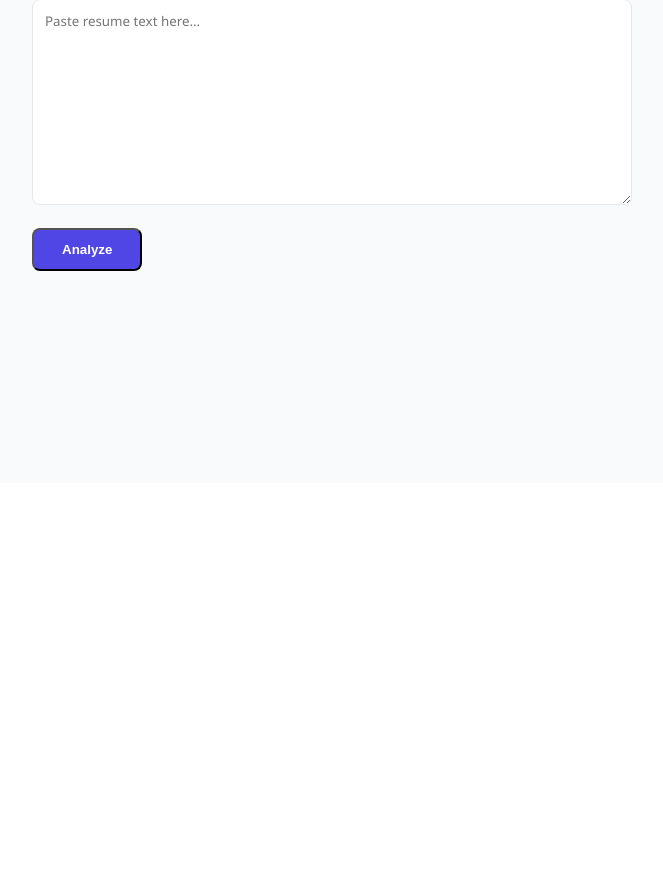
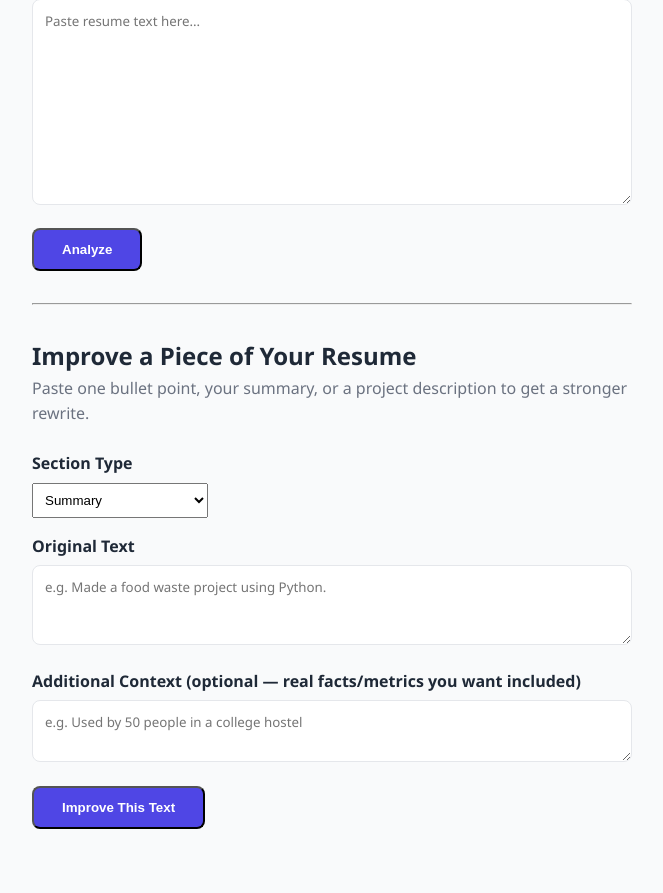
Before and after one commit to AashiChikara/Resume-Analyzer, a FastAPI app: page /analysis in a window 1280 px wide. Shown: the part 317-1210 px from the top of the page, without its empty margins (152-815 px from the left). Before the commit the page ends 588 px from the top, so only its background shows below. Run offline with FastAPI, Linux system fonts and the light colour scheme.

Commit message:
Phase 6: explainable resume score and AI improvement suggestions

```diff
--- a/ai_service.py
+++ b/ai_service.py
@@ -162,3 +162,61 @@
         raise ValueError(f"The LLM's response didn't match the expected structure: {e}")
 
     return analysis
+
+from schemas import ImprovementResult
+
+IMPROVE_PROMPT = """
+You are helping someone improve a piece of their resume. Rewrite the text below
+to sound clearer, more professional, and more action-oriented.
+
+CRITICAL RULES:
+- Do NOT invent numbers, percentages, metrics, or achievements that are not
+  already present in the original text or in the additional context provided.
+- Only reword and strengthen what is already true. Use stronger action verbs
+  and clearer structure, but do not fabricate outcomes.
+- If additional context is provided below, you may incorporate those specific
+  facts, since the user confirmed they are true.
+
+Section type: {section_type}
+
+Original text:
+\"\"\"
+{original_text}
+\"\"\"
+
+Additional context (facts the user confirmed are true, may be empty):
+\"\"\"
+{additional_context}
+\"\"\"
+
+Return ONLY the improved text. No explanation, no quotes, no markdown.
+"""
+
+
+def improve_resume_text(section_type: str, original_text: str,
+                         additional_context: str | None = None) -> ImprovementResult:
+    """
+    Ask Gemini to rewrite a piece of resume text without inventing facts.
+    """
+    prompt = IMPROVE_PROMPT.format(
+        section_type=section_type,
+        original_text=original_text,
+        additional_context=additional_context or "None provided.",
+    )
+
+    try:
+        response = client.models.generate_content(
+            model="gemini-2.0-flash",
+            contents=prompt,
+        )
+    except Exception as e:
+        raise ValueError(f"LLM API call failed: {e}")
+
+    improved = (response.text or "").strip()
+    if not improved:
+        raise ValueError("The LLM returned an empty response.")
+
+    return ImprovementResult(
+        original_text=original_text,
+        improved_text=improved,
+    )
--- a/database.py
+++ b/database.py
@@ -3,6 +3,7 @@
 import psycopg2
 from psycopg2.extras import RealDictCursor
 from dotenv import load_dotenv
+
 
 load_dotenv()
 
--- a/main.py
+++ b/main.py
@@ -11,6 +11,9 @@
 from matching_service import calculate_match
 from database import init_db
 from models import save_resume, save_analysis, save_job_match, get_history
+from ai_service import analyze_resume, analyze_job_description, improve_resume_text
+from schemas import ResumeAnalysis, JobDescriptionAnalysis, MatchResult, ResumeScore, ImprovementRequest, ImprovementResult
+from matching_service import calculate_match, calculate_resume_score
 
 BASE_DIR = Path(__file__).resolve().parent
 MAX_FILE_SIZE_MB = 5
@@ -182,6 +185,76 @@
 
     return result
 
+class ResumeScoreRequest(BaseModel):
+    resume_text: str
+    job_description: str
+    resume_id: int | None = None
+
+
+@app.post("/resume-score", response_model=ResumeScore)
+def resume_score_endpoint(payload: ResumeScoreRequest):
+    if not payload.resume_text.strip():
+        raise HTTPException(status_code=400, detail="Resume text is missing.")
+    if not payload.job_description.strip():
+        raise HTTPException(status_code=400, detail="Job description is missing.")
+
+    try:
+        resume_analysis = analyze_resume(payload.resume_text)
+        jd_analysis = analyze_job_description(payload.job_description)
+    except ValueError as e:
+        raise HTTPException(status_code=502, detail=str(e))
+
+    match_result = calculate_match(
+        resume_text=payload.resume_text,
+        job_description=payload.job_description,
+        resume_skills=resume_analysis.skills,
+        required_skills=jd_analysis.required_skills,
+        job_keywords=jd_analysis.keywords,
+    )
+
+    score = calculate_resume_score(match_result, resume_analysis)
+
+    if payload.resume_id is not None:
+        try:
+            save_analysis(
+                resume_id=payload.resume_id,
+                strengths=resume_analysis.strengths,
+                weaknesses=resume_analysis.weaknesses,
+                suggestions=resume_analysis.suggestions,
+                score=score.overall_score,
+            )
+        except Exception as e:
+            raise HTTPException(
+                status_code=500,
+                detail=f"Score calculated but saving to database failed: {e}",
+            )
+
+    return score
+
+
+@app.post("/improve-resume", response_model=ImprovementResult)
+def improve_resume_endpoint(payload: ImprovementRequest):
+    if not payload.original_text.strip():
+        raise HTTPException(status_code=400, detail="Original text is missing.")
+
+    valid_types = {"summary", "project", "skills", "experience"}
+    if payload.section_type.lower() not in valid_types:
+        raise HTTPException(
+            status_code=400,
+            detail=f"section_type must be one of: {', '.join(valid_types)}",
+        )
+
+    try:
+        result = improve_resume_text(
+            section_type=payload.section_type,
+            original_text=payload.original_text,
+            additional_context=payload.additional_context,
+        )
+    except ValueError as e:
+        raise HTTPException(status_code=502, detail=str(e))
+
+    return result
+
 
 @app.get("/history-data")
 def history_data():
--- a/matching_service.py
+++ b/matching_service.py
@@ -1,6 +1,6 @@
 from sentence_transformers import SentenceTransformer, util
 
-from schemas import MatchResult
+from schemas import MatchResult, ResumeScore
 
 # Loaded once when the app starts, not on every request — this is a fairly
 # large model file, so loading it per-request would be very slow.
@@ -91,3 +91,67 @@
         matching_keywords=matching_keywords,
         missing_keywords=missing_keywords,
     )
+    from schemas import ResumeScore, MatchResult
+from schemas import ResumeAnalysis
+
+# The standard sections we expect a complete resume to have.
+STANDARD_SECTIONS = ["skills", "education", "experience", "projects", "certifications"]
+
+
+def calculate_section_completeness(missing_sections: list[str]) -> float:
+    """
+    Score based on how many standard sections are missing from the resume.
+    100% means nothing standard is missing.
+    """
+    if not missing_sections:
+        return 100.0
+
+    # Only count it against completeness if it's actually one of our standard sections
+    relevant_missing = [
+        s for s in missing_sections
+        if s.strip().lower() in STANDARD_SECTIONS
+    ]
+
+    total = len(STANDARD_SECTIONS)
+    missing_count = min(len(relevant_missing), total)
+    completeness = (total - missing_count) / total * 100
+    return round(completeness, 2)
+
+
+def _coverage_percent(matching: list[str], missing: list[str]) -> float:
+    """What percentage of a required list the resume actually covers."""
+    total = len(matching) + len(missing)
+    if total == 0:
+        return 100.0  # nothing was required, so nothing is missing
+    return round(len(matching) / total * 100, 2)
+
+
+def calculate_resume_score(
+    match_result: MatchResult,
+    resume_analysis: ResumeAnalysis,
+) -> ResumeScore:
+    """
+    Combine four independent, explainable factors into one overall score.
+    Each factor is weighted equally (25%) — a simple, easy-to-defend choice
+    rather than a tuned/opaque weighting scheme.
+    """
+    skill_match = _coverage_percent(match_result.matching_skills, match_result.missing_skills)
+    keyword_match = _coverage_percent(match_result.matching_keywords, match_result.missing_keywords)
+    semantic_match = match_result.semantic_similarity
+    section_completeness = calculate_section_completeness(resume_analysis.missing_sections)
+
+    overall = round(
+        (skill_match * 0.25)
+        + (keyword_match * 0.25)
+        + (semantic_match * 0.25)
+        + (section_completeness * 0.25),
+        2,
+    )
+
+    return ResumeScore(
+        overall_score=overall,
+        skill_match=skill_match,
+        keyword_match=keyword_match,
+        semantic_match=semantic_match,
+        section_completeness=section_completeness,
+    )
--- a/templates/analysis.html
+++ b/templates/analysis.html
@@ -36,6 +36,34 @@
         <div class="result-box"><h3>Weaknesses</h3><ul id="weaknesses"></ul></div>
         <div class="result-box"><h3>Missing Sections</h3><ul id="missing_sections"></ul></div>
         <div class="result-box"><h3>Suggestions</h3><ul id="suggestions"></ul></div>
+      </div>
+      <hr style="margin: 32px 0;">
+
+      <h2>Improve a Piece of Your Resume</h2>
+      <p>Paste one bullet point, your summary, or a project description to get a stronger rewrite.</p>
+
+      <label>Section Type</label>
+      <select id="section-type" style="margin-bottom:16px; padding:8px;">
+        <option value="summary">Summary</option>
+        <option value="project">Project Description</option>
+        <option value="skills">Skills Section</option>
+        <option value="experience">Experience Bullet Point</option>
+      </select>
+
+      <label>Original Text</label>
+      <textarea id="original-text" rows="3" style="width:100%; margin-bottom:16px;" placeholder="e.g. Made a food waste project using Python."></textarea>
+
+      <label>Additional Context (optional — real facts/metrics you want included)</label>
+      <textarea id="additional-context" rows="2" style="width:100%; margin-bottom:16px;" placeholder="e.g. Used by 50 people in a college hostel"></textarea>
+
+      <button id="improve-btn" class="btn">Improve This Text</button>
+
+      <div id="improve-status" style="margin-top:16px;"></div>
+
+      <div id="improve-result" class="result-box" style="display:none; margin-top:16px;">
+        <h3>Improved Version</h3>
+        <p id="improved-text-output"></p>
+        <p style="color: var(--muted); font-size: 0.9rem;" id="improve-note"></p>
       </div>
     </section>
   </main>
@@ -104,6 +132,50 @@
       }
     });
   </script>
+  <script>
+    document.getElementById("improve-btn").addEventListener("click", async function () {
+      const sectionType = document.getElementById("section-type").value;
+      const originalText = document.getElementById("original-text").value.trim();
+      const additionalContext = document.getElementById("additional-context").value.trim();
+      const statusEl = document.getElementById("improve-status");
+      const resultEl = document.getElementById("improve-result");
+
+      if (!originalText) {
+        statusEl.textContent = "Please paste some text first.";
+        return;
+      }
+
+      statusEl.textContent = "Improving...";
+      resultEl.style.display = "none";
+
+      try {
+        const response = await fetch("/improve-resume", {
+          method: "POST",
+          headers: { "Content-Type": "application/json" },
+          body: JSON.stringify({
+            section_type: sectionType,
+            original_text: originalText,
+            additional_context: additionalContext || null
+          })
+        });
+
+        const data = await response.json();
+
+        if (!response.ok) {
+          statusEl.textContent = "Error: " + data.detail;
+          return;
+        }
+
+        document.getElementById("improved-text-output").textContent = data.improved_text;
+        document.getElementById("improve-note").textContent = data.note;
+        resultEl.style.display = "block";
+        statusEl.textContent = "Done.";
+
+      } catch (err) {
+        statusEl.textContent = "Something went wrong. Is the server running?";
+      }
+    });
+  </script>
 
 </body>
 </html>
```
Also changed, not shown: schemas.py (+27 -0 lines), templates/job-match.html (+51 -0 lines).
